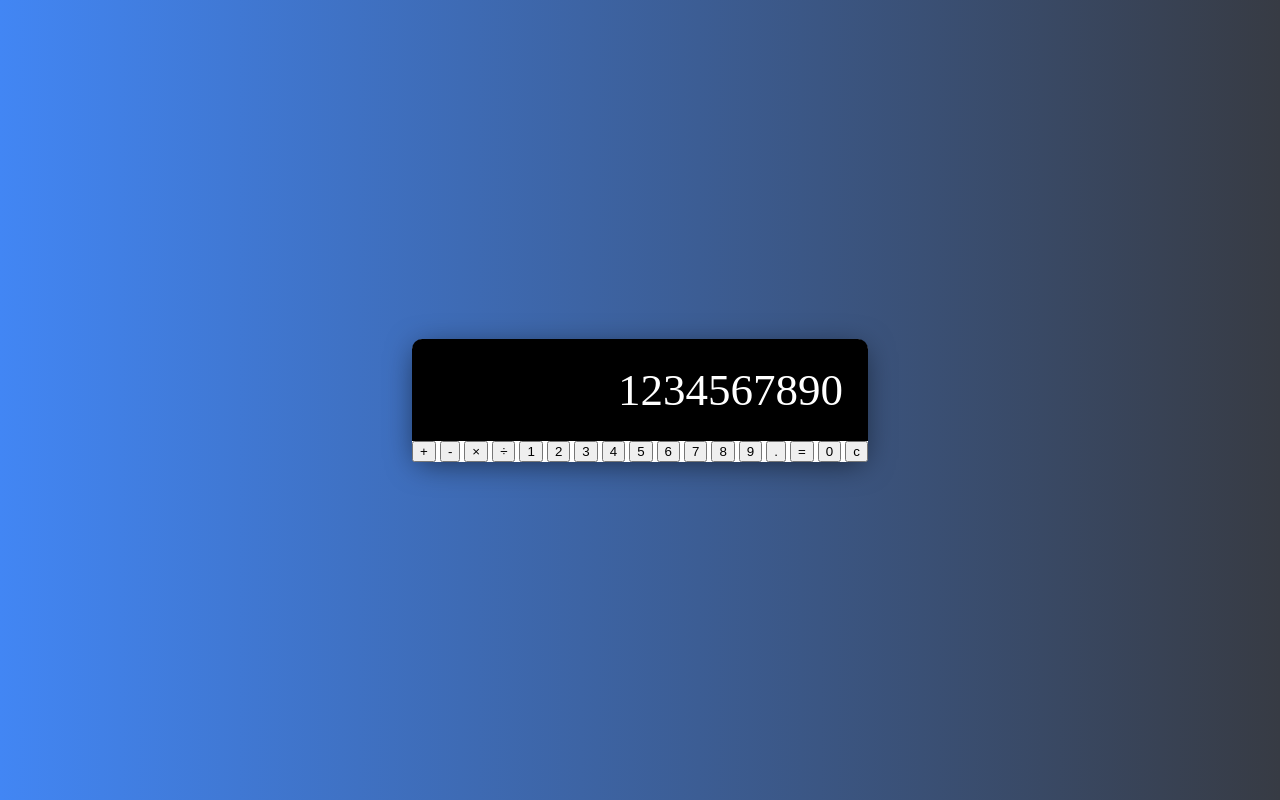
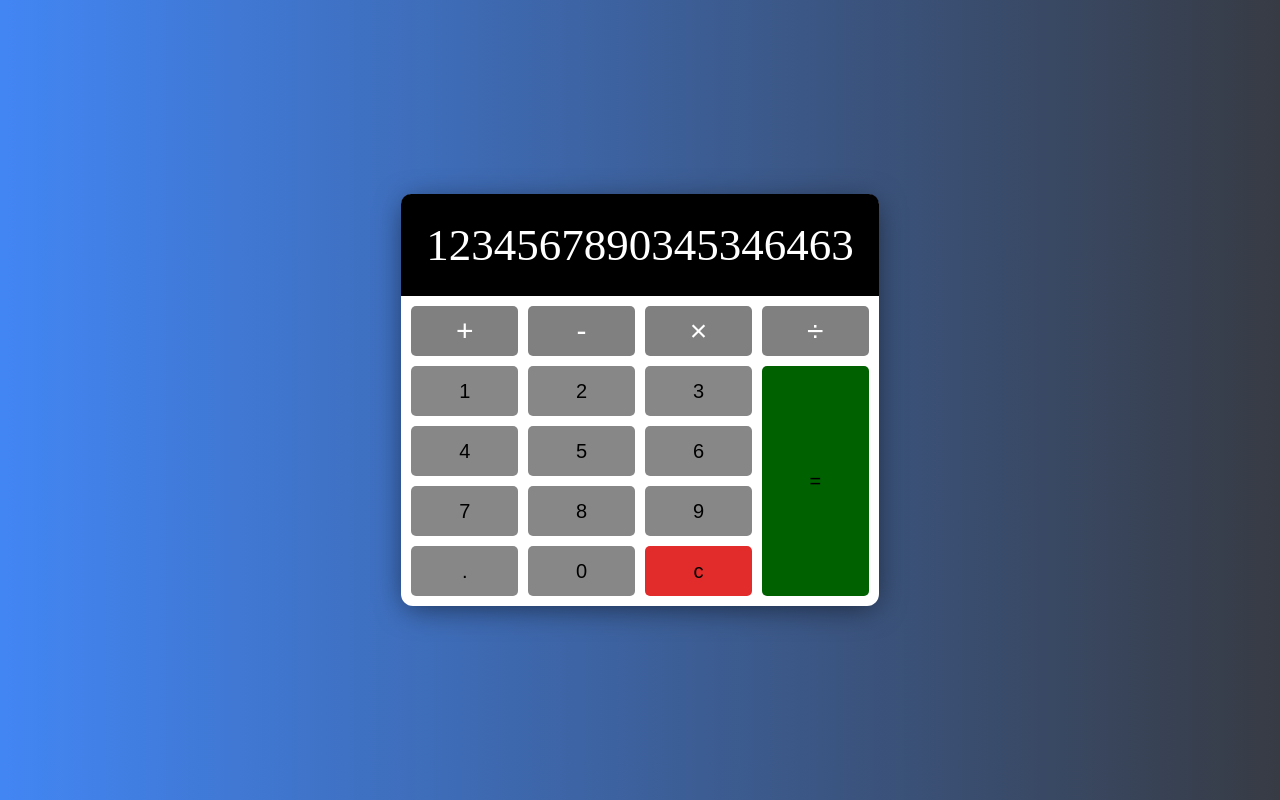
Before and after one commit to ad-lo/calculator, a plain HTML site: page index.html in a window 1280 px wide. Drawn offline with Linux system fonts and the light colour scheme.

Commit message:
version 3

```diff
--- a/index.html
+++ b/index.html
@@ -13,7 +13,7 @@
   <div class="calculator">
     <!-- Display -->
     <div class="calculator-display">
-      <h1>1234567890</h1>
+      <h1>1234567890345346463</h1>
     </div>
     <!-- buttons -->
     <div class="calculator-buttons">
@@ -32,9 +32,10 @@
       <button value="9">9</button>
       <button class="decimal" value=".">.</button>
 
-      <button class="equal-sign operator" value="=">=</button>
+
       <button value="0">0</button>
       <button class="clear" id="clear-btn" value=".">c</button>
+      <button class="equal-sign" value="=">=</button>
     </div>
   </div>
   <!-- script -->
--- a/style.css
+++ b/style.css
@@ -60,3 +60,56 @@ background: linear-gradient(to right, #4286f4, #373B44); /* W3C, IE 10+/ Edge, F
 ::-webkit-scrollbar-thumb:hover {
   background: #555;
 }
+
+/* Buttons */
+.calculator-buttons {
+    display: grid;
+    grid-template-columns: repeat(4, 1fr);
+    grid-gap: 10px;
+    padding: 10px;
+}
+
+.equal-sign {
+  grid-column: -2;
+  grid-row: 2 / span 4;
+  background: rgb(0, 97, 0);
+}
+
+button {
+  min-height: 50px;
+  font-size: 20px;
+  font-weight: 400;
+  border: none;
+  border-radius: 5px;
+  cursor: pointer;
+  background: rgb(135, 135, 135);
+}
+
+button:hover {
+  filter: brightness(110%);
+}
+
+button:active {
+  transform: translateY(1px);
+}
+
+button:focus {
+  outline: none;
+}
+
+.operator {
+  background: grey;
+  color: white;
+  font-size: 30px;
+}
+
+.clear {
+  background:rgb(226, 43, 43);
+}
+
+/* Media Query: Large Smartphone */
+@media  screen and (max-width: 600px) {
+  .calculator {
+    width: 95%;
+  }
+}
```
